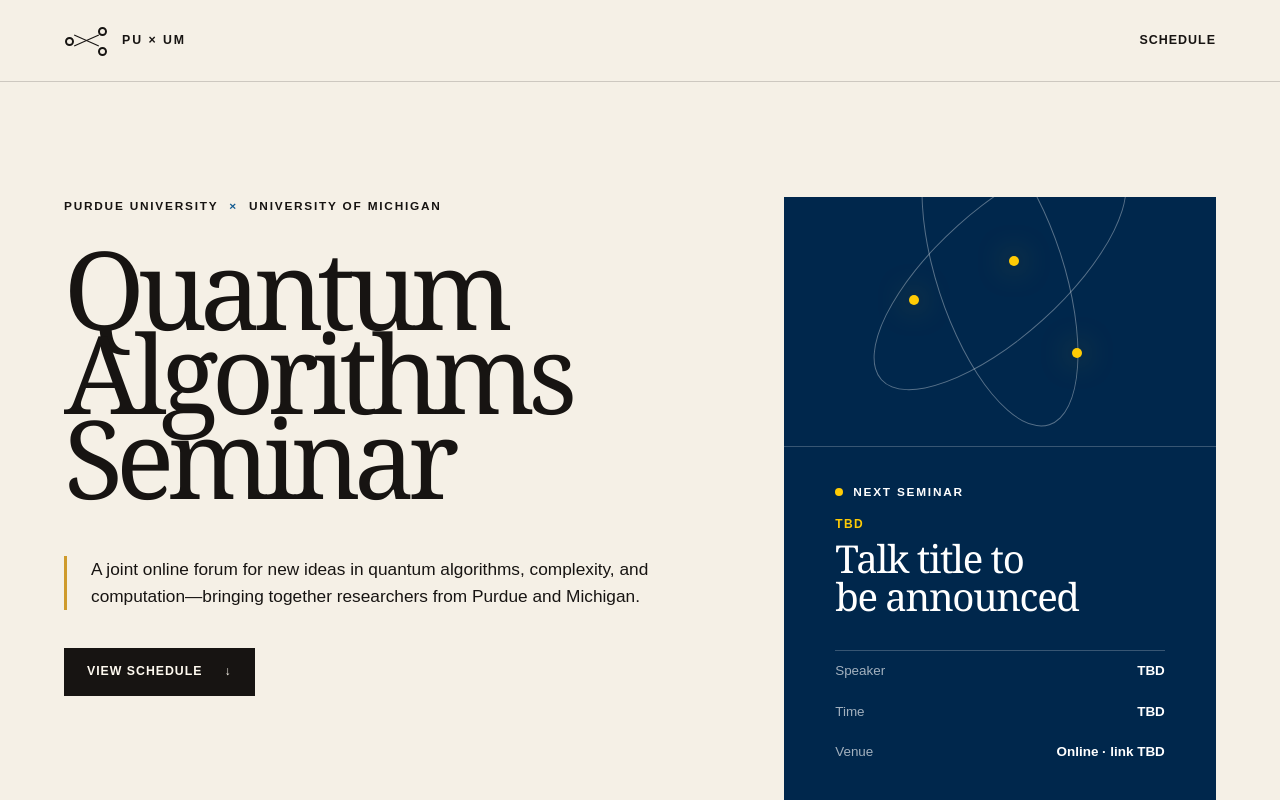
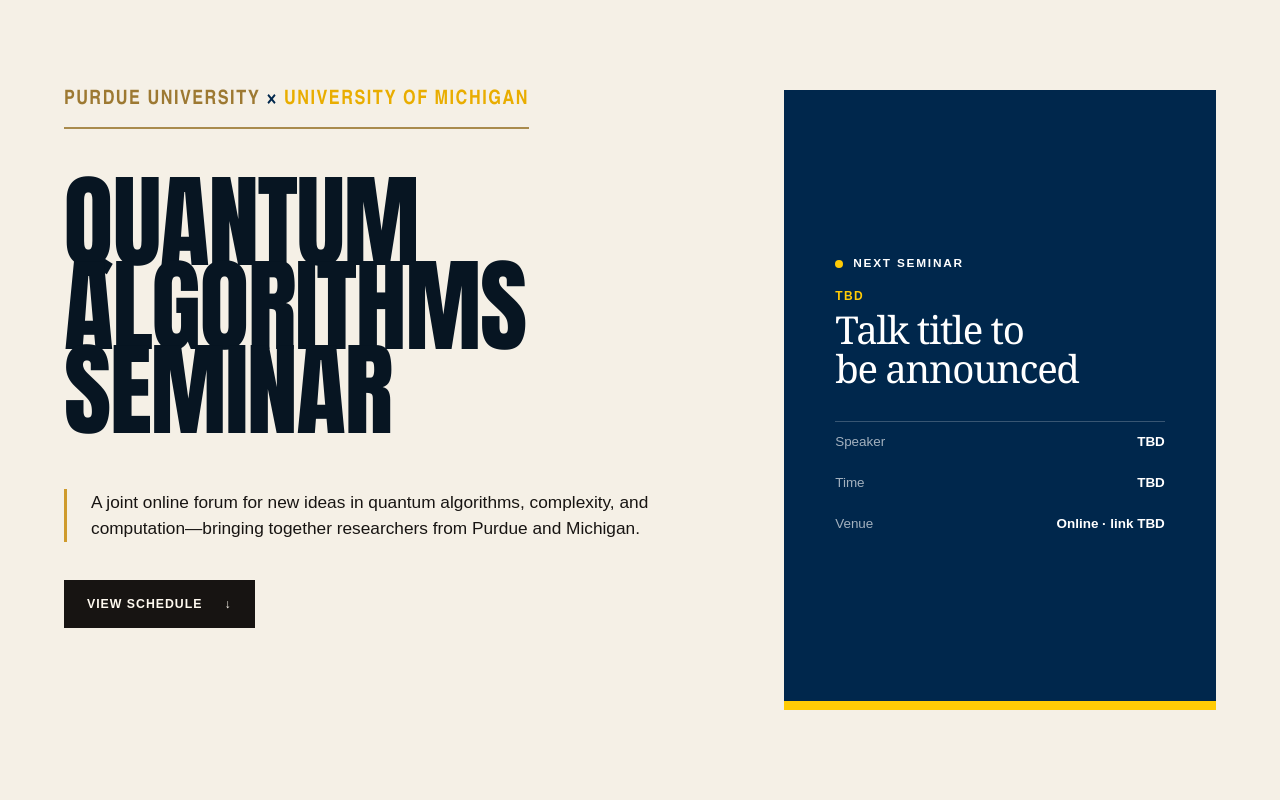
Before and after one commit to zrz1996/purdue-umich-quantum-algorithms-seminar, a Next.js app: page / in a window 1280 px wide. Shown: the top 800 px of the page. Built offline with nearby package versions, Linux system fonts and the light colour scheme.

Commit message:
Refine poster typography and simplify seminar card

```diff
--- a/app/globals.css
+++ b/app/globals.css
@@ -26,96 +26,17 @@
 a { color: inherit; text-decoration: none; }
 main { min-height: 100vh; overflow: hidden; }
 
-.site-header {
-  align-items: center;
-  border-bottom: 1px solid var(--line);
-  display: flex;
-  height: 82px;
-  justify-content: space-between;
-  margin: 0 auto;
-  max-width: 1500px;
-  padding: 0 5vw;
-}
-
-.brand {
-  align-items: center;
-  display: flex;
-  font-size: 0.77rem;
-  font-weight: 800;
-  gap: 14px;
-  letter-spacing: 0.16em;
-  text-transform: uppercase;
-}
-
-.brand-mark { display: block; height: 32px; position: relative; width: 44px; }
-
-.brand-mark::before,
-.brand-mark::after {
-  background: var(--ink);
-  content: '';
-  height: 1px;
-  left: 9px;
-  position: absolute;
-  top: 15px;
-  transform: rotate(24deg);
-  width: 27px;
-}
-
-.brand-mark::after { transform: rotate(-24deg); }
-
-.brand-mark i {
-  background: var(--paper);
-  border: 2px solid var(--ink);
-  border-radius: 50%;
-  height: 9px;
-  position: absolute;
-  width: 9px;
-  z-index: 1;
-}
-
-.brand-mark i:first-child { left: 1px; top: 12px; }
-.brand-mark i:nth-child(2) { right: 1px; top: 2px; }
-.brand-mark i:last-child { bottom: 1px; right: 1px; }
-
-nav {
-  display: flex;
-  font-size: 0.78rem;
-  font-weight: 700;
-  gap: clamp(22px, 3vw, 50px);
-  letter-spacing: 0.08em;
-  text-transform: uppercase;
-}
-
-nav a { position: relative; }
-
-nav a::after {
-  background: var(--ink);
-  bottom: -7px;
-  content: '';
-  height: 1px;
-  left: 0;
-  position: absolute;
-  transform: scaleX(0);
-  transform-origin: left;
-  transition: transform 180ms ease;
-  width: 100%;
-}
-
-nav a:hover::after,
-nav a:focus-visible::after { transform: scaleX(1); }
-
 .hero {
   display: grid;
   grid-template-columns: minmax(0, 1.25fr) minmax(380px, 0.75fr);
   margin: 0 auto;
   max-width: 1500px;
-  min-height: calc(100vh - 82px);
-  padding: clamp(70px, 9vw, 140px) 5vw clamp(80px, 10vw, 150px);
+  min-height: 100vh;
+  padding: clamp(54px, 7vw, 108px) 5vw clamp(80px, 10vw, 150px);
 }
 
 .hero-copy { padding-right: clamp(40px, 7vw, 120px); }
 
-.eyebrow,
 .section-number,
 .card-label {
   font-size: 0.74rem;
@@ -125,16 +46,38 @@
   text-transform: uppercase;
 }
 
-.eyebrow span { color: var(--blue-light); display: inline-block; margin: 0 6px; }
+.eyebrow {
+  align-items: baseline;
+  border-bottom: 2px solid #a98b4d;
+  display: flex;
+  font-family: 'Arial Narrow', 'Helvetica Neue Condensed', 'Helvetica Neue', Arial, sans-serif;
+  font-size: clamp(1rem, 1.55vw, 1.55rem);
+  font-weight: 800;
+  gap: 0.32em;
+  letter-spacing: 0.075em;
+  line-height: 1.1;
+  margin: 0 0 clamp(28px, 4vw, 52px);
+  padding-bottom: 16px;
+  text-transform: uppercase;
+  width: fit-content;
+}
+
+.eyebrow span { display: inline-block; margin: 0; }
+.purdue-name { color: #9d7932; }
+.university-cross { color: var(--blue); }
+.michigan-name { color: #e9ad00; }
 h1, h2, h3, p { text-wrap: balance; }
 
 h1 {
-  font-family: Georgia, 'Times New Roman', serif;
-  font-size: clamp(4.2rem, 8.5vw, 9rem);
-  font-weight: 400;
-  letter-spacing: -0.065em;
-  line-height: 0.78;
+  color: #071522;
+  font-family: Impact, Haettenschweiler, 'Arial Narrow Bold', 'Arial Narrow', sans-serif;
+  font-size: clamp(4.3rem, 8vw, 8.35rem);
+  font-stretch: condensed;
+  font-weight: 900;
+  letter-spacing: -0.015em;
+  line-height: 0.82;
   margin: 0;
+  text-transform: uppercase;
 }
 
 .hero-intro {
@@ -169,8 +112,10 @@
 .button-primary:focus-visible { background: var(--blue); }
 
 .next-talk {
+  align-items: center;
   background: var(--blue);
   color: white;
+  display: flex;
   min-height: 620px;
   overflow: hidden;
   position: relative;
@@ -186,41 +131,9 @@
   width: 100%;
 }
 
-.orbit-field { height: 45%; overflow: hidden; position: relative; }
-
-.orbit {
-  border: 1px solid rgba(255, 255, 255, 0.34);
-  border-radius: 50%;
-  height: 320px;
-  left: 50%;
-  position: absolute;
-  top: -84px;
-  transform: translateX(-50%) rotate(-18deg);
-  width: 128px;
-}
-
-.orbit-two { transform: translateX(-50%) rotate(48deg); }
-
-.particle {
-  background: var(--maize);
-  border-radius: 50%;
-  box-shadow: 0 0 30px rgba(255, 203, 5, 0.55);
-  height: 10px;
-  position: absolute;
-  width: 10px;
-}
-
-.particle-one { left: 29%; top: 35%; }
-.particle-two { right: 31%; top: 54%; }
-.particle-three { left: 52%; top: 21%; }
-
 .next-talk-content {
-  border-top: 1px solid rgba(255, 255, 255, 0.22);
-  bottom: 0;
-  left: 0;
-  padding: 36px clamp(28px, 4vw, 60px) 44px;
-  position: absolute;
-  right: 0;
+  padding: clamp(44px, 6vw, 76px) clamp(30px, 4vw, 60px);
+  width: 100%;
 }
 
 .card-label { align-items: center; display: flex; gap: 10px; margin-bottom: 14px; }
@@ -337,15 +250,11 @@
 }
 
 @media (max-width: 640px) {
-  .site-header { height: 70px; }
-  .brand { gap: 8px; }
-  .brand-mark { transform: scale(0.8); transform-origin: left center; width: 38px; }
-  nav { gap: 14px; }
-  .hero { min-height: 0; padding-top: 62px; }
+  .hero { min-height: 0; padding-top: 42px; }
+  .eyebrow { flex-wrap: wrap; font-size: 0.92rem; gap: 0.18em 0.35em; }
   h1 { font-size: clamp(3.6rem, 18vw, 5.7rem); }
   .hero-intro { margin-top: 42px; }
   .next-talk { min-height: 520px; }
-  .orbit-field { height: 40%; }
   .schedule-head { display: none; }
 
   .schedule-row {
--- a/app/page.tsx
+++ b/app/page.tsx
@@ -8,24 +8,12 @@
 export default function Home() {
   return (
     <main>
-      <header className="site-header">
-        <a className="brand" href="#top" aria-label="Seminar home">
-          <span className="brand-mark" aria-hidden="true">
-            <i />
-            <i />
-            <i />
-          </span>
-          <span>PU × UM</span>
-        </a>
-        <nav aria-label="Main navigation">
-          <a href="#schedule">Schedule</a>
-        </nav>
-      </header>
-
       <section className="hero" id="top">
         <div className="hero-copy">
           <p className="eyebrow">
-            Purdue University <span>×</span> University of Michigan
+            <span className="purdue-name">Purdue University</span>
+            <span className="university-cross" aria-hidden="true">×</span>
+            <span className="michigan-name">University of Michigan</span>
           </p>
           <h1>Quantum<br />Algorithms<br />Seminar</h1>
           <p className="hero-intro">
@@ -40,13 +28,6 @@
         </div>
 
         <aside className="next-talk" aria-labelledby="next-talk-heading">
-          <div className="orbit-field" aria-hidden="true">
-            <span className="orbit orbit-one" />
-            <span className="orbit orbit-two" />
-            <span className="particle particle-one" />
-            <span className="particle particle-two" />
-            <span className="particle particle-three" />
-          </div>
           <div className="next-talk-content">
             <div className="card-label">
               <span className="pulse" aria-hidden="true" /> Next seminar
```
